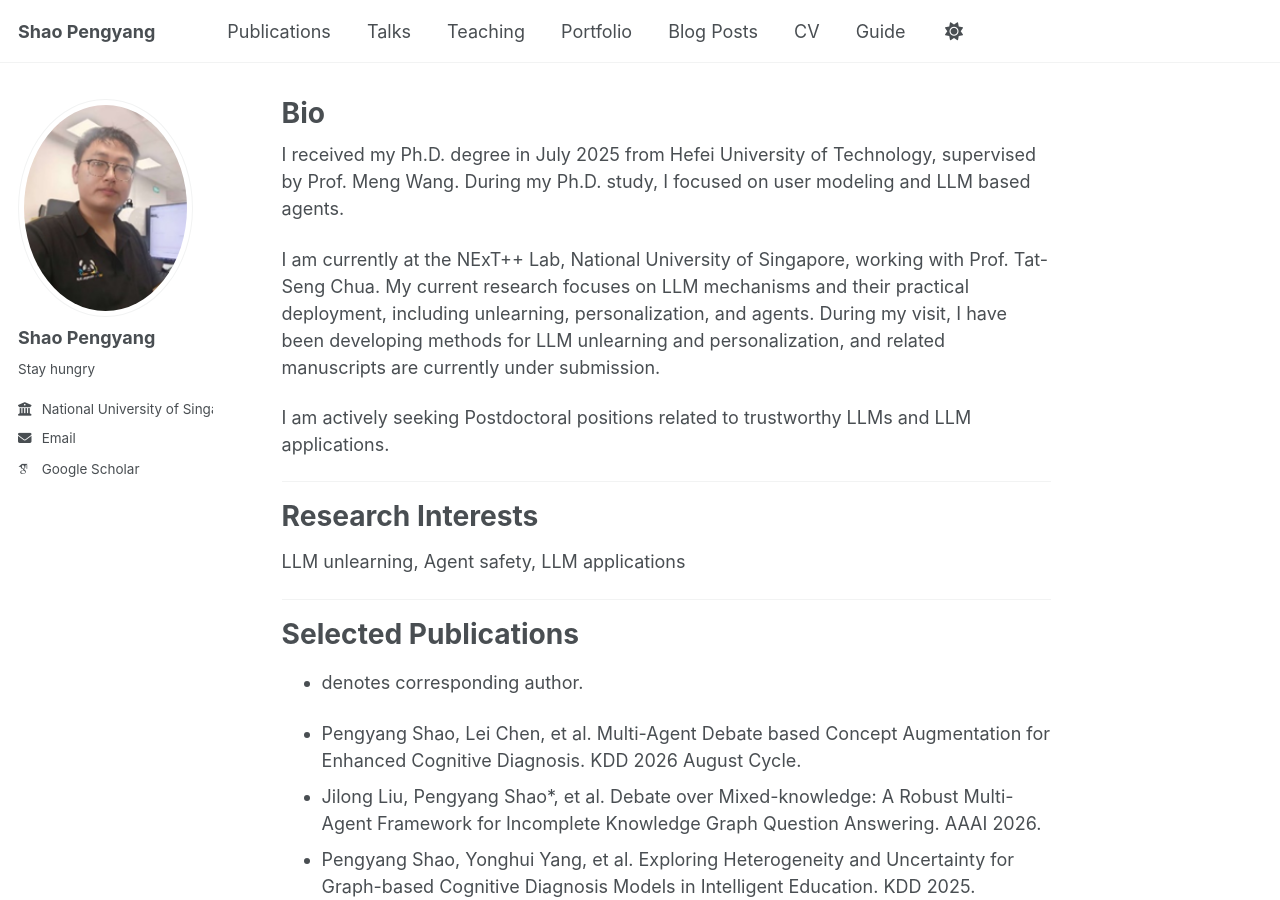
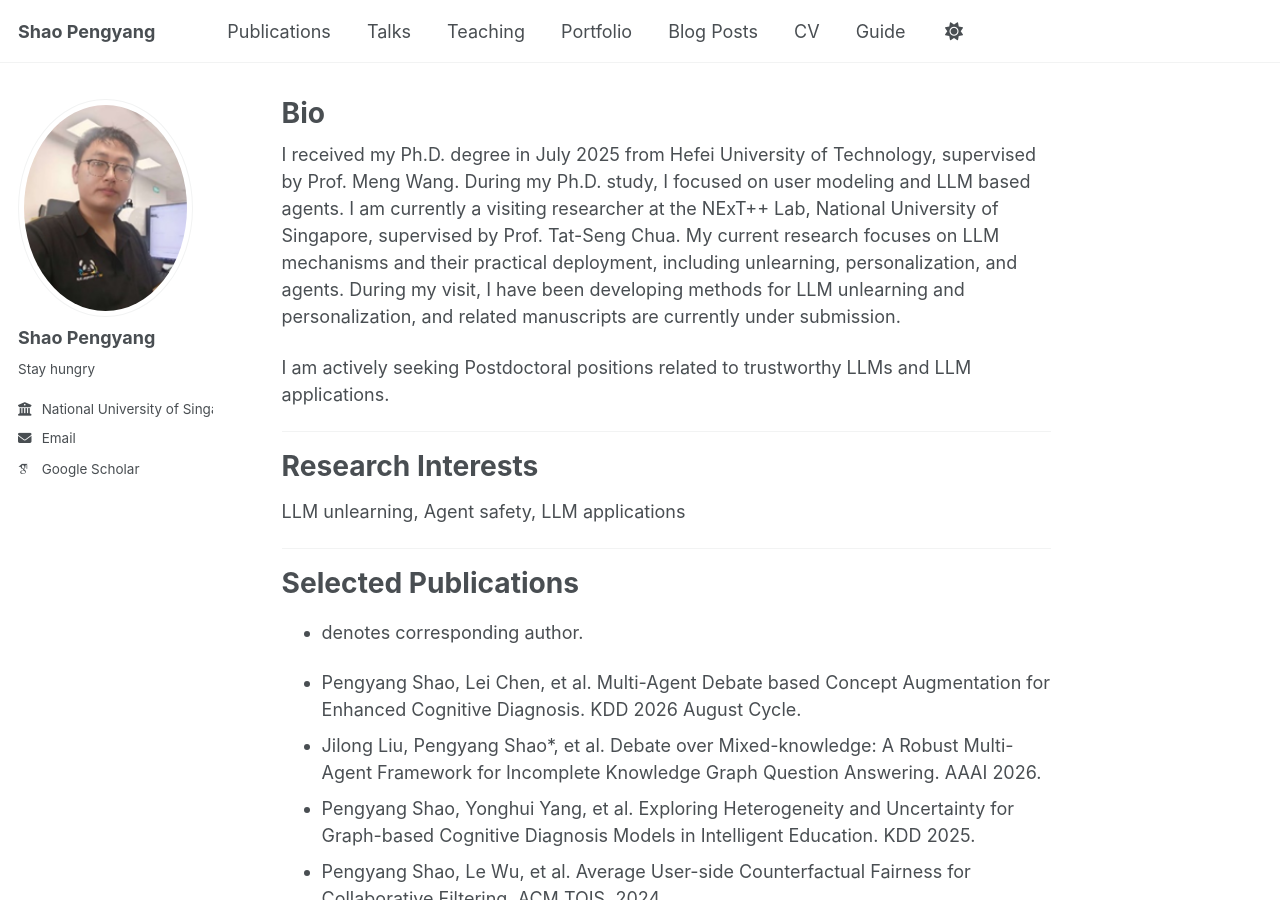
Before and after one commit to ShaoPengyang/ShaoPengyang.github.io, a Jekyll site: the page built from _pages/about.md, in a window 1280 px wide and 900 px high. Built offline with Jekyll 4.4.1, drawn with Linux system fonts in a browser that asks for light colours; some web fonts are replaced; a script bundle is joined from its source files by our own code; library files that are not in the unit come from our copies.

Commit message:
111
1111

```diff
--- a/_pages/about.md
+++ b/_pages/about.md
@@ -7,9 +7,7 @@ redirect_from:
   - /about.html
 ---
 
-I received my Ph.D. degree in July 2025 from Hefei University of Technology, supervised by Prof. Meng Wang. During my Ph.D. study, I focused on user modeling and LLM based agents.
-
-I am currently at the NExT++ Lab, National University of Singapore, working with Prof. Tat-Seng Chua. My current research focuses on LLM mechanisms and their practical deployment, including unlearning, personalization, and agents. During my visit, I have been developing methods for LLM unlearning and personalization, and related manuscripts are currently under submission.
+I received my Ph.D. degree in July 2025 from Hefei University of Technology, supervised by Prof. Meng Wang. During my Ph.D. study, I focused on user modeling and LLM based agents. I am currently a visiting researcher at the NExT++ Lab, National University of Singapore, supervised by Prof. Tat-Seng Chua. My current research focuses on LLM mechanisms and their practical deployment, including unlearning, personalization, and agents. During my visit, I have been developing methods for LLM unlearning and personalization, and related manuscripts are currently under submission.
 
 I am actively seeking Postdoctoral positions related to trustworthy LLMs and LLM applications.
 
```
